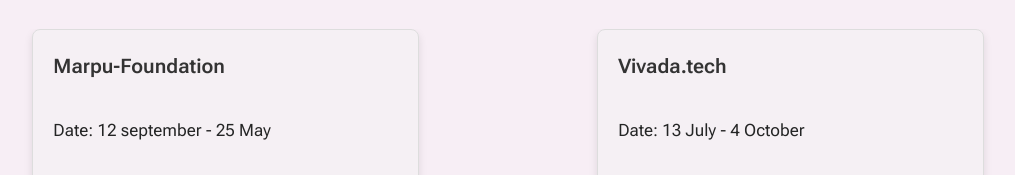
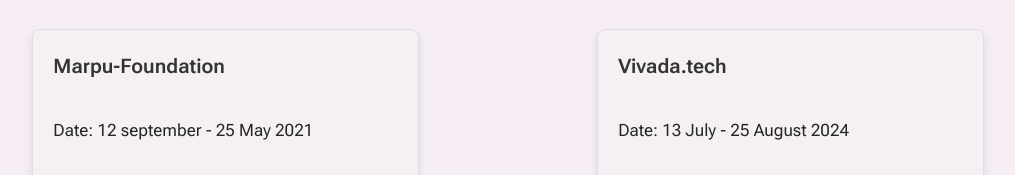
Before and after one commit to Kunalrpawar/Personal-portfolio, a plain HTML site: page services.html in a window 1280 px wide. Shown: the part 1556-1731 px from the top of the page, without its empty margins (173-1188 px from the left). Drawn offline with Linux system fonts and the light colour scheme.

Commit message:
i added internship

```diff
--- a/services.html
+++ b/services.html
@@ -187,7 +187,7 @@
                             <span style="font-weight: bold; color: #333;">Marpu-Foundation</span>
                         </p>
                         <p style="font-size: 1.7rem;"> <!-- Adjust the font-size as needed -->
-                            Date: 12 september - 25 May
+                            Date: 12 september - 25 May 2021
                         </p>
                         <p>
                             During my internship as a Content Writer at Marpu Foundation, I developed the ability to craft engaging content across multiple domains, including technology, health, lifestyle, and more. My work involved researching and writing articles optimized for SEO, which significantly improved the foundation's online presence and audience engagement. This experience helped me refine my writing style and adapt it to different target audiences, all while enhancing my research and analytical skills.
@@ -207,7 +207,7 @@
                             <span style="font-weight: bold; color: #333;">Vivada.tech</span>
                         </p>
                         <p style="font-size: 1.7rem;"> <!-- Adjust the font-size as needed -->
-                            Date: 13 July - 4 October
+                            Date: 13 July -  25 August 2024
                         </p>
                         <p>
                             At Vivada Tech, I completed a web development internship where I worked on designing and implementing responsive websites. I was involved in optimizing web performance, enhancing user experience, and ensuring cross-browser compatibility using modern frameworks like Angular and Django. This internship allowed me to apply my technical knowledge in real-world scenarios and contributed to delivering high-quality, user-friendly websites that met client expectations and business objectives.
```
